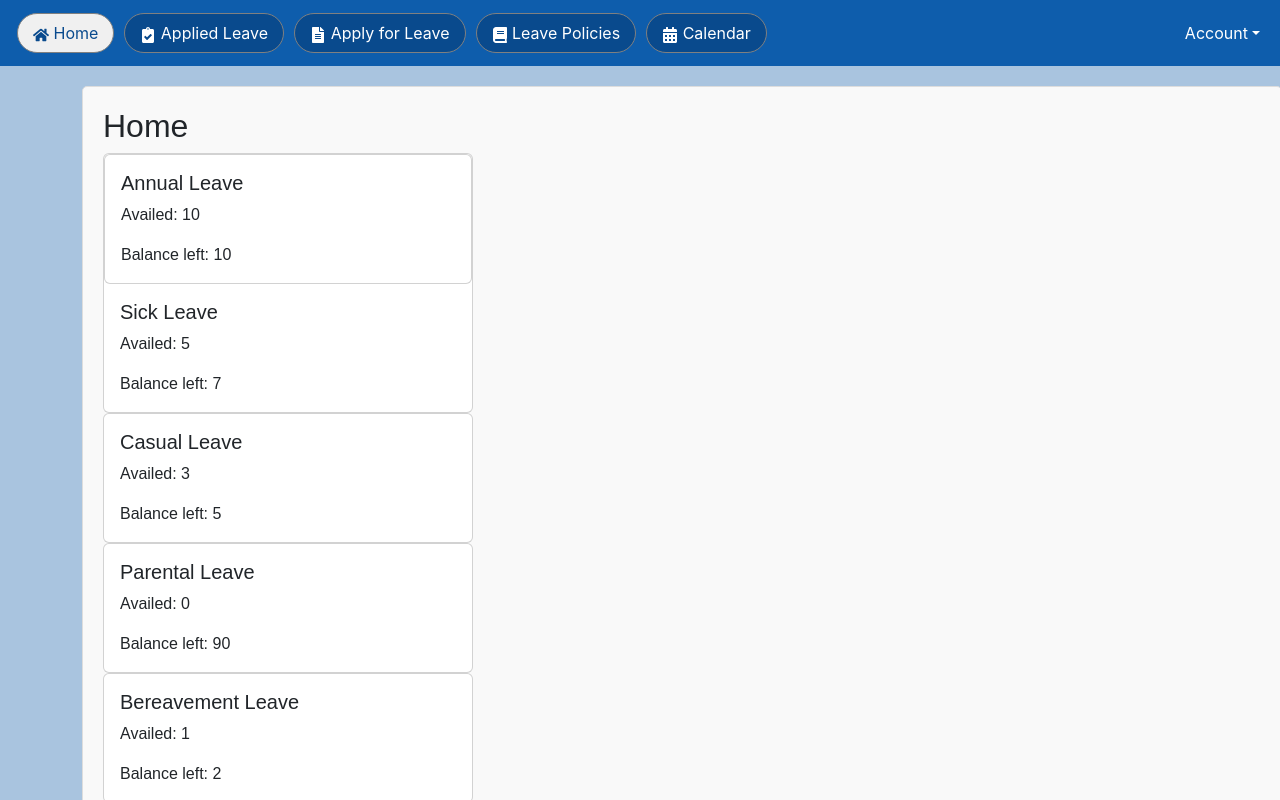
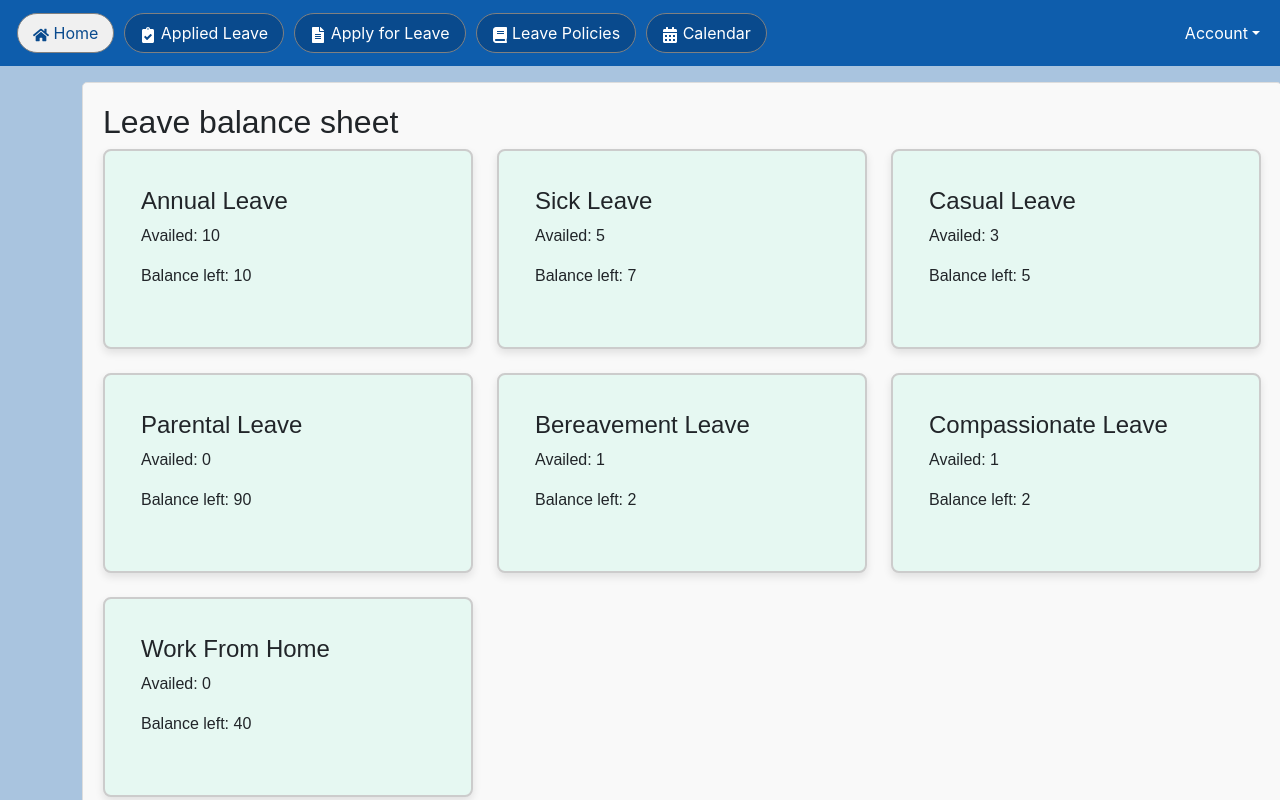
Before and after one commit to manmohanbcs11/leave-management-portal, a React (Create React App) app in the folder web/: page / in a window 1280 px wide. Shown: the top 800 px of the page. Built offline with nearby package versions, Linux system fonts and the light colour scheme.

Commit message:
made the ui better

```diff
--- a/web/src/components/AppliedLeave.tsx
+++ b/web/src/components/AppliedLeave.tsx
@@ -72,7 +72,7 @@ export const AppliedLeave = () => {
           {leaves.map((leave) => (
             <tr key={leave._id}>
               <td>
-                <Link to={`/leave/${leave._id}`}>{leave.leaveType}</Link> {/* Create a clickable link */}
+                <Link to={`/leave/${leave._id}`}>{leave.leaveType}</Link>
               </td>
               <td>{new Date(leave.startDate).toLocaleDateString()}</td>
               <td>{new Date(leave.endDate).toLocaleDateString()}</td>
--- a/web/src/components/Home.tsx
+++ b/web/src/components/Home.tsx
@@ -3,58 +3,77 @@ import '../css/home.css';
 
 export const Home = () => {
   return (
-    <div className='home-container'>
-      <h2>Home</h2>
-      <div className="row">
+    <div className='home-container my-3'>
+      <h2>Leave balance sheet</h2>
+      <div className="row mb-4">
         <div className='col-md-4'>
-          <div className="card">
-            <div className="card">
-              <div className="card-body">
-                <h5 className="card-title">Annual Leave</h5>
-                <p className="card-text">Availed: 10</p>
-                <p className="card-text">Balance left: 10</p>
-              </div>
+          <div className="card custom-card">
+            <div className="card-body">
+              <h4 className="card-title">Annual Leave</h4>
+              <p className="card-text">Availed: 10</p>
+              <p className="card-text">Balance left: 10</p>
             </div>
+          </div>
+        </div>
+        <div className='col-md-4'>
+          <div className="card custom-card">
             <div className="card-body">
-              <h5 className="card-title">Sick Leave</h5>
+              <h4 className="card-title">Sick Leave</h4>
               <p className="card-text">Availed: 5</p>
               <p className="card-text">Balance left: 7</p>
             </div>
           </div>
-          <div className="card">
+        </div>
+        <div className='col-md-4'>
+          <div className="card custom-card">
             <div className="card-body">
-              <h5 className="card-title">Casual Leave</h5>
+              <h4 className="card-title">Casual Leave</h4>
               <p className="card-text">Availed: 3</p>
               <p className="card-text">Balance left: 5</p>
             </div>
           </div>
         </div>
       </div>
-      <div className="row">
+      <div className="row mb-4">
         <div className='col-md-4'>
-          <div className="card">
+          <div className="card custom-card">
             <div className="card-body">
-              <h5 className="card-title">Parental Leave</h5>
+              <h4 className="card-title">Parental Leave</h4>
               <p className="card-text">Availed: 0</p>
               <p className="card-text">Balance left: 90</p>
             </div>
           </div>
-          <div className="card">
+        </div>
+        <div className='col-md-4'>
+          <div className="card custom-card">
             <div className="card-body">
-              <h5 className="card-title">Bereavement Leave</h5>
+              <h4 className="card-title">Bereavement Leave</h4>
               <p className="card-text">Availed: 1</p>
               <p className="card-text">Balance left: 2</p>
             </div>
           </div>
-          <div className="card">
+        </div>
+        <div className='col-md-4'>
+          <div className="card custom-card">
             <div className="card-body">
-              <h5 className="card-title">Compassionate Leave</h5>
+              <h4 className="card-title">Compassionate Leave</h4>
               <p className="card-text">Availed: 1</p>
               <p className="card-text">Balance left: 2</p>
             </div>
           </div>
         </div>
       </div>
+      <div className="row mb-4">
+        <div className='col-md-4'>
+          <div className="card custom-card">
+            <div className="card-body">
+              <h4 className="card-title">Work From Home</h4>
+              <p className="card-text">Availed: 0</p>
+              <p className="card-text">Balance left: 40</p>
+            </div>
+          </div>
+        </div>
+        </div>
     </div>
-  )
+  );
 }
--- a/web/src/components/LeaveDetail.tsx
+++ b/web/src/components/LeaveDetail.tsx
@@ -1,25 +1,23 @@
 import React, { useEffect, useState } from 'react';
-import { useParams } from 'react-router-dom'; // To get the :id parameter
-import '../css/leaveDetail.css'; // Include CSS for styling
+import { Link, useParams } from 'react-router-dom';
+import '../css/leaveDetail.css';
 
-// Define the structure of a detailed leave
-interface LeaveDetailPorps {
+interface LeaveDetailProps {
   _id: string;
   leaveType: string;
-  startDate: string; // To be formatted
+  startDate: string;
   endDate: string;
   managerIds: string[];
   comments: string;
   status: string;
 }
 
-export const LeaveDetail = () => {
-  const { id } = useParams<{ id: string }>(); // Get the leave ID from the URL
-  const [leave, setLeave] = useState<LeaveDetailPorps | null>(null); // State to store the leave details
-  const [loading, setLoading] = useState<boolean>(true); // Track loading state
-  const [error, setError] = useState<string | null>(null); // Track errors
+export const LeaveDetail: React.FC = () => {
+  const { id } = useParams<{ id: string }>();
+  const [leave, setLeave] = useState<LeaveDetailProps | null>(null);
+  const [loading, setLoading] = useState<boolean>(true);
+  const [error, setError] = useState<string | null>(null);
 
-  // Fetch leave details from the API
   useEffect(() => {
     const fetchLeaveDetail = async () => {
       try {
@@ -33,42 +31,58 @@ export const LeaveDetail = () => {
 
         if (response.ok) {
           const responseJson = await response.json();
-          setLeave(responseJson.data); // Set the leave detail
-          setError(null); // Clear any error
+          setLeave(responseJson.data);
+          setError(null);
         } else {
           setError('Failed to fetch leave detail');
         }
       } catch (err) {
         setError('Failed to fetch leave detail');
       } finally {
-        setLoading(false); // Mark loading as complete
+        setLoading(false);
       }
     };
 
-    fetchLeaveDetail(); // Fetch leave detail on component mount
-  }, [id]); // Ensure it runs when id changes
+    fetchLeaveDetail();
+  }, [id]);
 
-  if (loading) {
-    return <div>Loading...</div>; // Show a loading message
-  }
-
-  if (error) {
-    return <div>Error: {error}</div>; // Show an error message
-  }
-
-  if (!leave) {
-    return <div>No leave details found</div>; // Handle case where no data is found
-  }
+  if (loading) return <div>Loading...</div>;
+  if (error) return <div>Error: {error}</div>;
+  if (!leave) return <div>No leave details found</div>;
 
   return (
-    <div className="leave-detail-container"> {/* Styling class */}
-      <h2>Leave Detail</h2>
+    <div className="leave-detail-container">
+      <div className="header-container">
+        <h2><strong>Leave Details</strong></h2>
+        <Link to="/appliedleave" className="back-link">Back</Link>
+      </div>
       <div className="leave-info">
-        <p><strong>Leave Type:</strong> {leave.leaveType}</p>
-        <p><strong>Start Date:</strong> {new Date(leave.startDate).toLocaleDateString()}</p>
-        <p><strong>End Date:</strong> {new Date(leave.endDate).toLocaleDateString()}</p>
-        <p><strong>Comments:</strong> {leave.comments}</p>
-        <p><strong>Status:</strong> {leave.status}</p>
+        <div className="info-card">
+          <table className="info-table">
+            <tbody>
+              <tr>
+                <td className="label">Leave Type:</td>
+                <td>{leave.leaveType}</td>
+              </tr>
+              <tr>
+                <td className="label">Start Date:</td>
+                <td>{new Date(leave.startDate).toLocaleDateString()}</td>
+              </tr>
+              <tr>
+                <td className="label">End Date:</td>
+                <td>{new Date(leave.endDate).toLocaleDateString()}</td>
+              </tr>
+              <tr>
+                <td className="label">Comments:</td>
+                <td>{leave.comments}</td>
+              </tr>
+              <tr>
+                <td className="label">Status:</td>
+                <td>{leave.status}</td>
+              </tr>
+            </tbody>
+          </table>
+        </div>
       </div>
     </div>
   );
--- a/web/src/css/home.css
+++ b/web/src/css/home.css
@@ -1,10 +1,25 @@
 /* Container styling */
 .home-container {
-  padding: 20px; /* Padding around the component */
-  border: 1px solid #ddd; /* Light border */
-  border-radius: 5px; /* Rounded corners */
-  background-color: #f9f9f9; /* Light background */
+  padding: 20px;
+  border: 1px solid #ddd;
+  border-radius: 5px;
+  background-color: #f9f9f9;
   width: 1200px;
   margin: 20px auto;
   font-family: Arial, sans-serif;
 }
+
+/* Custom card styling */
+.custom-card {
+  height: 200px; /* Increase card height */
+  padding: 20px; /* Increase padding inside card */
+  border: 2px solid #ccc;
+  border-radius: 8px;
+  background-color: #e6f8f2;
+  box-shadow: 0px 4px 8px rgba(0, 0, 0, 0.1); /* Optional shadow */
+}
+
+/* Add consistent gap between rows */
+.row.mb-4 {
+  margin-bottom: 24px; /* Space between rows */
+}
--- a/web/src/css/leaveDetail.css
+++ b/web/src/css/leaveDetail.css
@@ -1,33 +1,73 @@
 .leave-detail-container {
-    padding: 20px; /* Padding around the component */
-    border: 1px solid #ddd; /* Light border */
-    border-radius: 5px; /* Rounded corners */
-    background-color: #f9f9f9; /* Light background */
-    width: 1200px;
+  padding: 20px;
+  border: 1px solid #ddd;
+  border-radius: 5px;
+  background-color: #f9f9f9;
+  width: 800px;
   margin: 20px auto;
+}
+
+.header-container {
+  display: flex;
+  justify-content: space-between;
+  align-items: center;
+  margin-bottom: 20px;
+}
+
+.header-container h2 {
+  margin: 0;
+}
+
+.back-link {
+  color: #4CAF50;
+  font-weight: bold;
+}
+
+.back-link:hover {
+  text-decoration: underline;
 }
 
 .leave-info {
   display: flex;
-    flex-direction: column; /* Vertical layout */
+  justify-content: center;
 }
 
-  .leave-info p {
-    margin: 5px 0; /* Spacing between paragraphs */
+.info-card {
+  width: 100%;
+  background-color: #fff;
+  border-radius: 8px;
+  box-shadow: 0px 2px 4px rgba(0, 0, 0, 0.1);
+  padding: 20px;
 }
 
-  .leave-info strong {
-    font-weight: bold; /* Bold text for emphasis */
+.info-table {
+  width: 100%;
+  border-collapse: collapse;
 }
 
-  .leave-info p {
-    color: #333; /* Text color */
+.info-table .label {
+  font-weight: bold;
+  color: #555;
+  padding-right: 10px;
+  text-align: right;
+  width: 30%;
+  white-space: nowrap;
+}
+
+.info-table td {
+  padding: 10px 15px;
+  vertical-align: top;
+  border-bottom: 1px solid #ddd;
+}
+
+.info-table tr:last-child td {
+  border-bottom: none;
 }
 
 .error-message {
-    color: red; /* Red text for error messages */
+  color: red;
 }
 
 .loading {
-    color: #555; /* Color for loading message */
+  color: #555;
 }
--- a/web/src/css/leaveRequest.css
+++ b/web/src/css/leaveRequest.css
@@ -3,7 +3,7 @@
   border: 1px solid #ddd;
   border-radius: 5px;
   background-color: #f9f9f9;
-  width: 1200px;
+
   margin: 20px auto;
 }
 
```
Lines whose indentation alone changed are shown as unchanged.
